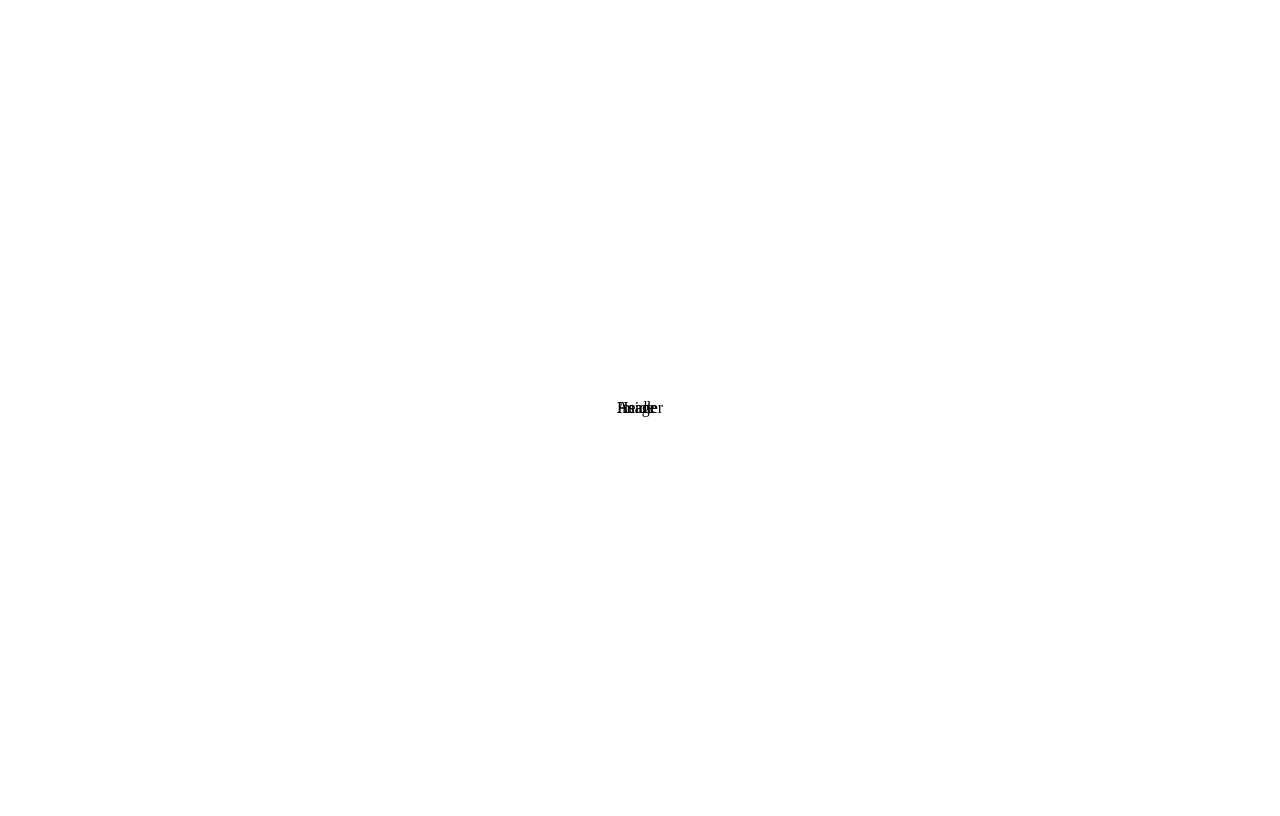
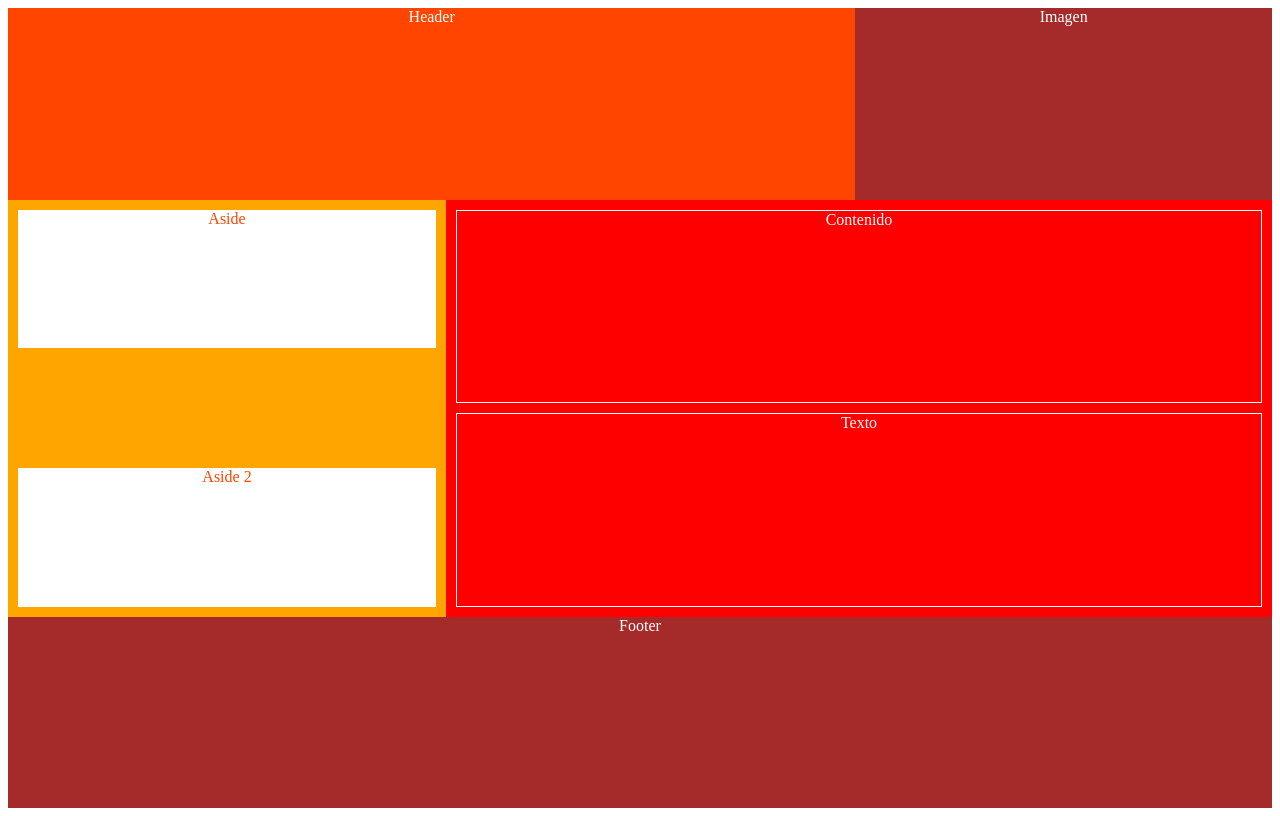
Before and after one commit to cascodenotch/Maquetacion, a plain HTML site: page Grid/areas.html in a window 1280 px wide. Drawn offline with Linux system fonts and the light colour scheme.

Commit message:
Añadir ejercicio areas

```diff
--- a/Grid/areas.css
+++ b/Grid/areas.css
@@ -1,14 +1,63 @@
 .gridAreas{
+    height: 100vh;
+    display:grid;
+    grid-template-areas:
+    "header header image"
+    "aside  contenido contenido"
+    "aside contenido contenido"
+    "footer footer footer";
+}
 
-        height: 100vh;
-        display:grid;
-        grid-template-areas:  "header image"
-                              "aside contenido"
-                              "aside2 texto"
-                              "footer";
-    }
+.a {
+    grid-area: header;
+    background-color: orangered;
+    color: white;
+    text-align: center;
+}
 
-.a{ grid-area: header;}
-.b{ grid-area: image;}
-.c{ grid-area: aside;}
-.d{ grid-area: contenido;}
+.b {
+    grid-area: image;
+    background-color: brown ;
+    color: white;
+    text-align: center;}
+
+.c {
+    grid-area: aside;
+    background-color: orange;
+    display: grid;
+    grid-template-areas:
+    "asidehijo"
+    "asidehijo-"
+    "asidehijo";
+    padding: 10px;
+}
+
+.asidehijo{
+    background-color: white;
+    color: orangered;
+    text-align: center;
+}
+
+.d{
+    grid-area: contenido;
+    background-color: red;
+    display: grid;
+    grid-template-areas:
+    "contenido"
+    "texto";
+    padding: 10px;
+    gap: 10px;
+}
+
+.contenidohijo{
+    border: 1px solid white;
+    color: white;
+    text-align: center;
+}
+
+.e {
+    grid-area: footer;
+    background-color: brown;
+    color: white;
+    text-align: center;
+}
--- a/Grid/areas.html
+++ b/Grid/areas.html
@@ -9,8 +9,17 @@
 <body>
     <div class="gridAreas">
         <div class="a">Header</div>
-        <div class="b">Image</div>
-        <div class="c">Aside</div>
+        <div class="b">Imagen</div>
+        <div class="c">
+            <div class="asidehijo">Aside</div>
+            <div></div>
+            <div class="asidehijo">Aside 2</div>
+        </div>
+        <div class="d">
+            <div class="contenidohijo">Contenido</div>
+            <div class="contenidohijo">Texto</div>
+        </div>
+        <div class="e">Footer</div>
     </div>
 </body>
 </html>
--- a/Grid/lineas.css
+++ b/Grid/lineas.css
@@ -69,21 +69,21 @@
 }
 
 .footer-izq {
-
     border: 1px solid black;
-    color: black;
+    color: white;
     grid-column: x0/x1;
     grid-row: y0/y1;
 }
 
 .footer-dcha {
     border: 1px solid black;
-    color: black;
+    color: white;
     grid-column: x1/x2;
     grid-row: y0/y1;
 }
 
 /* CAJA AGUAMARINA */
+
 .menu{
     background-color: aquamarine;
     color: white;
```
